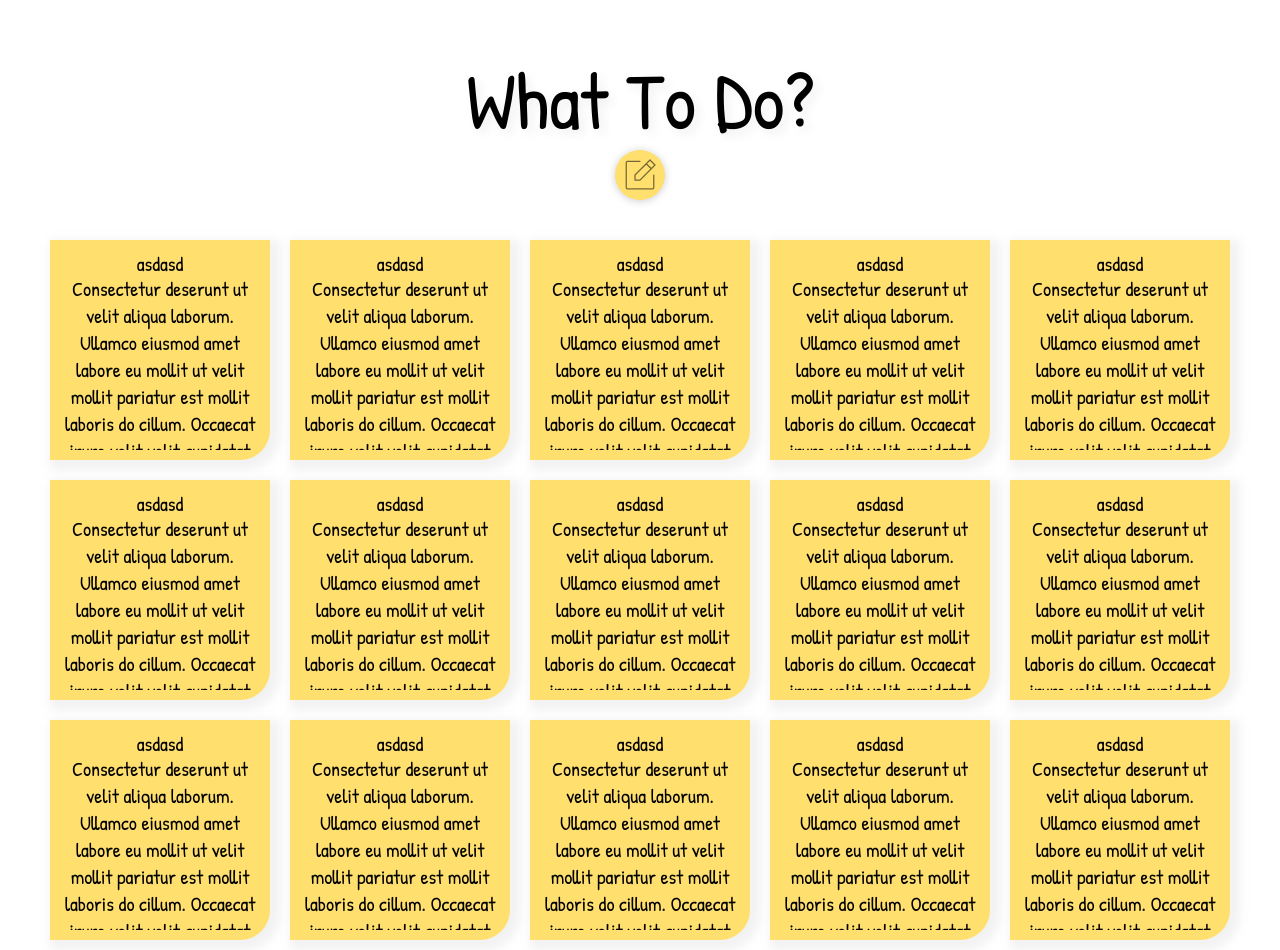
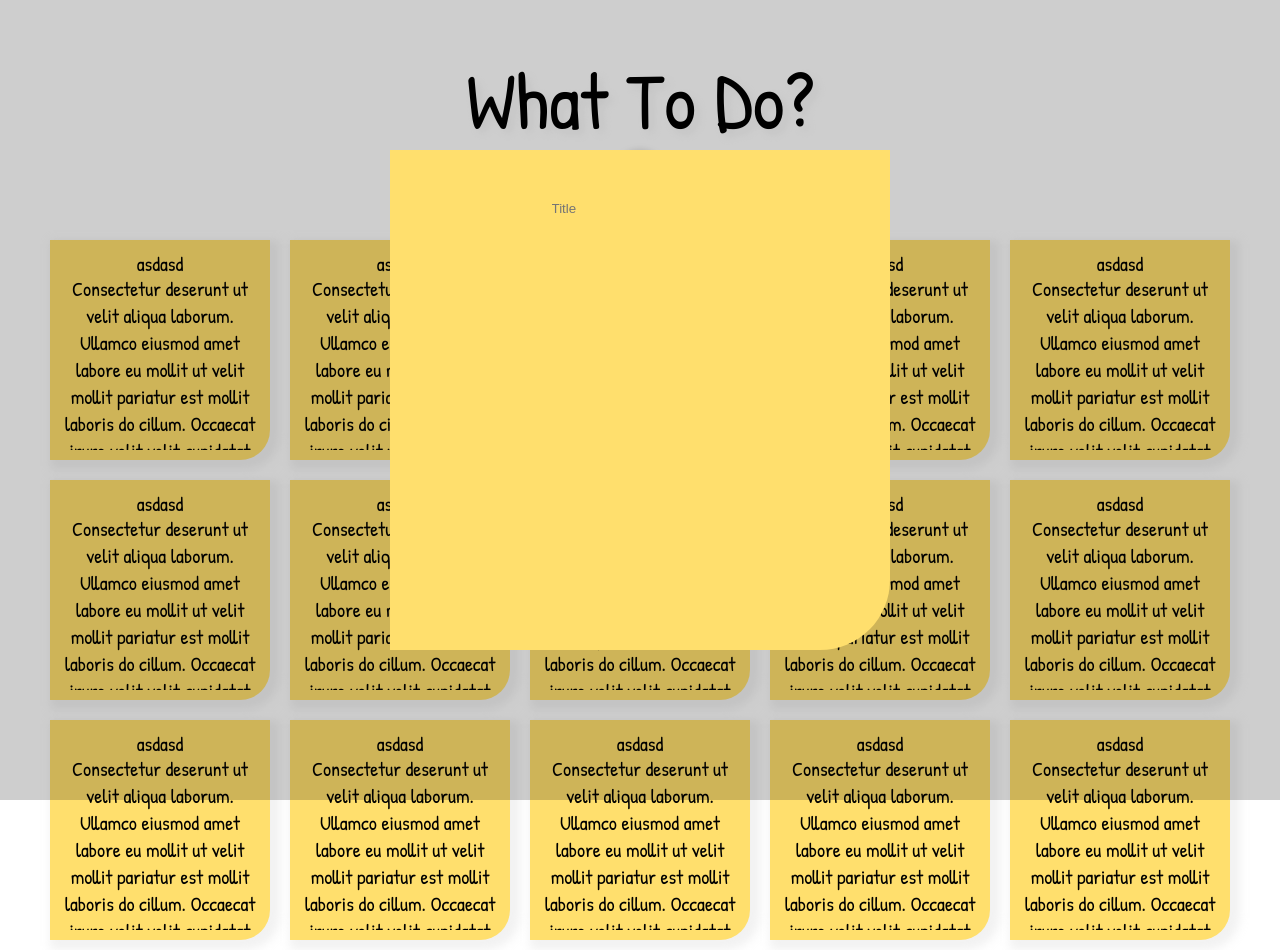
Before and after one commit to CyrusOlega/to-do, a React (Create React App) app: page / in a window 1280 px wide. Both pictures are taken after a click on the button 640 px from the left and 175 px from the top of the page. Built offline with nearby package versions, Linux system fonts and the light colour scheme.

Commit message:
changed header from margin to padding added form modal css moved useStates and modal to App.js starting form modal design

```diff
--- a/src/App.css
+++ b/src/App.css
@@ -2,6 +2,8 @@
 
 .App {
   text-align: center;
+  position: relative;
+  height: 100vh;
 }
 
 button {
@@ -11,8 +13,8 @@ button {
   display: flex;
   flex-direction: column;
   align-items: center;
-  margin-top: 50px;
-  margin-bottom: 30px;
+  padding-top: 50px;
+  padding-bottom: 30px;
 }
 #header span {
   margin-block-start: -0px;
@@ -71,3 +73,28 @@ button {
   overflow: hidden;
   height: calc(100% - 25px);
 }
+
+/* FORM MODAL */
+#form-modal-container {
+  position: fixed;
+  display: flex;
+  justify-content: center;
+  align-items: center;
+  z-index: 9999;
+  width: 100%;
+  height: 100%;
+  background-color: rgba(0, 0, 0, 0.192);
+}
+
+#form-modal {
+  position: inherit;
+  width: 500px;
+  height: 500px;
+  background-color: #ffdf6d;
+  border-radius: 0px 0px 70px 0px;
+}
+
+.input-form {
+  background-color: transparent;
+  border: none;
+}
--- a/src/App.js
+++ b/src/App.js
@@ -2,11 +2,27 @@ import logo from "./logo.svg";
 import "./App.css";
 import Header from "./components/Header";
 import Body from "./components/Body";
+import { useState } from "react";
+import useOnClickOutside from "./hooks/useOnClickOutside";
+import { useRef } from "react";
+import FormModal from "./components/FormModal";
 
 function App() {
+  const [modal, setModal] = useState(false);
+
+  //toggle modal visibility
+  const toggleModal = () => {
+    setModal(!modal);
+  };
+
+  //when mouse is pressed outside the area of the form modal, it will close
+  const ref = useRef();
+  useOnClickOutside(ref, toggleModal);
+
   return (
     <div>
-      <Header />
+      {modal && <FormModal ref={ref} />}
+      <Header toggleModal={toggleModal} />
       <Body />
     </div>
   );
--- a/src/components/FormModal.js
+++ b/src/components/FormModal.js
@@ -1,3 +1,17 @@
-export default function FormModal() {
-  return <div></div>;
-}
+import { forwardRef } from "react";
+
+const FormModal = forwardRef(function FormModal(props, ref) {
+  return (
+    <div id="form-modal-container">
+      <div id="form-modal" ref={ref}>
+        <form>
+          <div id="header">
+            <input name="Title" placeholder="Title" className="input-form" />
+          </div>
+        </form>
+      </div>
+    </div>
+  );
+});
+
+export default FormModal;
--- a/src/components/Header.js
+++ b/src/components/Header.js
@@ -1,15 +1,11 @@
-import { useState } from "react";
 import { IconContext } from "react-icons";
 import { PiNotePencilThin } from "react-icons/pi";
-import useOnClickOutside from "../hooks/useOnClickOutside";
 
-export default function Header() {
-  const [modal, setModal] = useState(false);
-
+export default function Header({ toggleModal }) {
   return (
     <div id="header">
       <span>What To Do?</span>
-      <button>
+      <button onClick={toggleModal}>
         <IconContext.Provider value={{ size: "40px", color: "#766835" }}>
           <PiNotePencilThin className="button-icons" />
         </IconContext.Provider>
```
